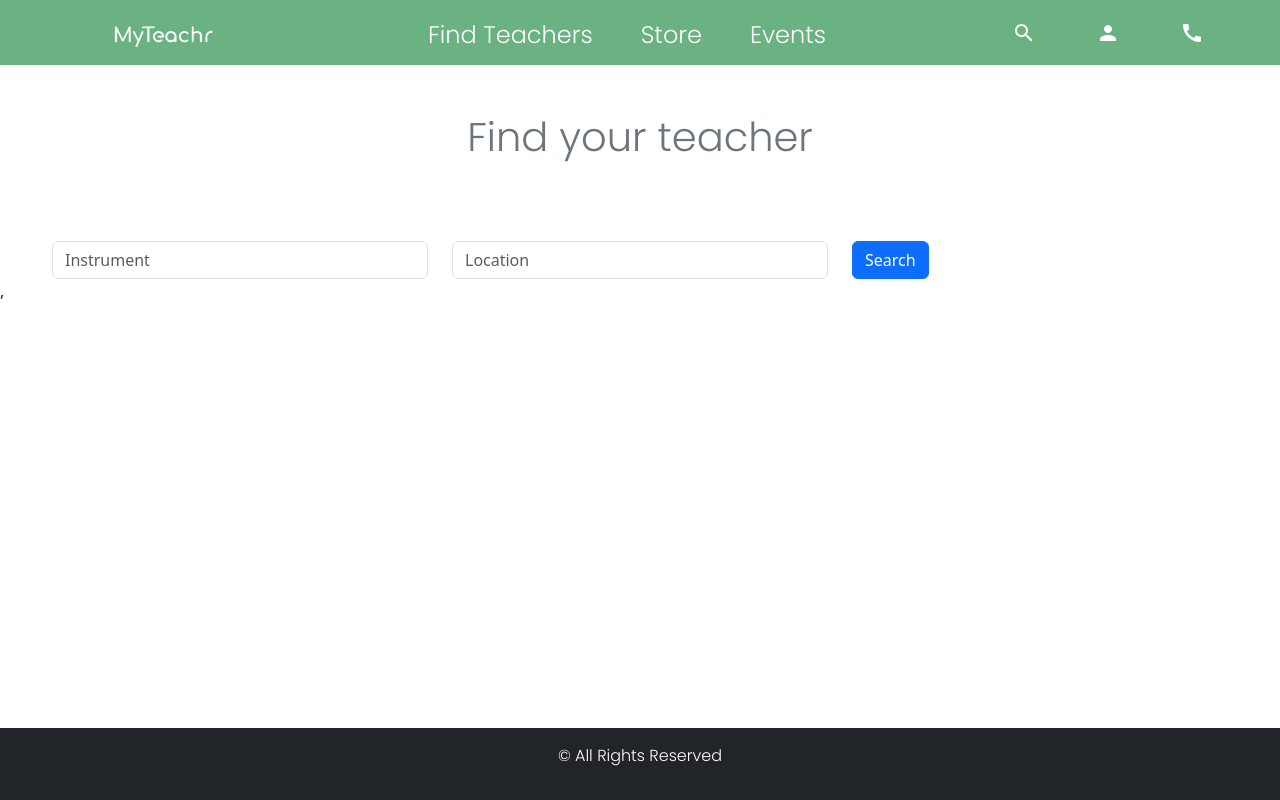
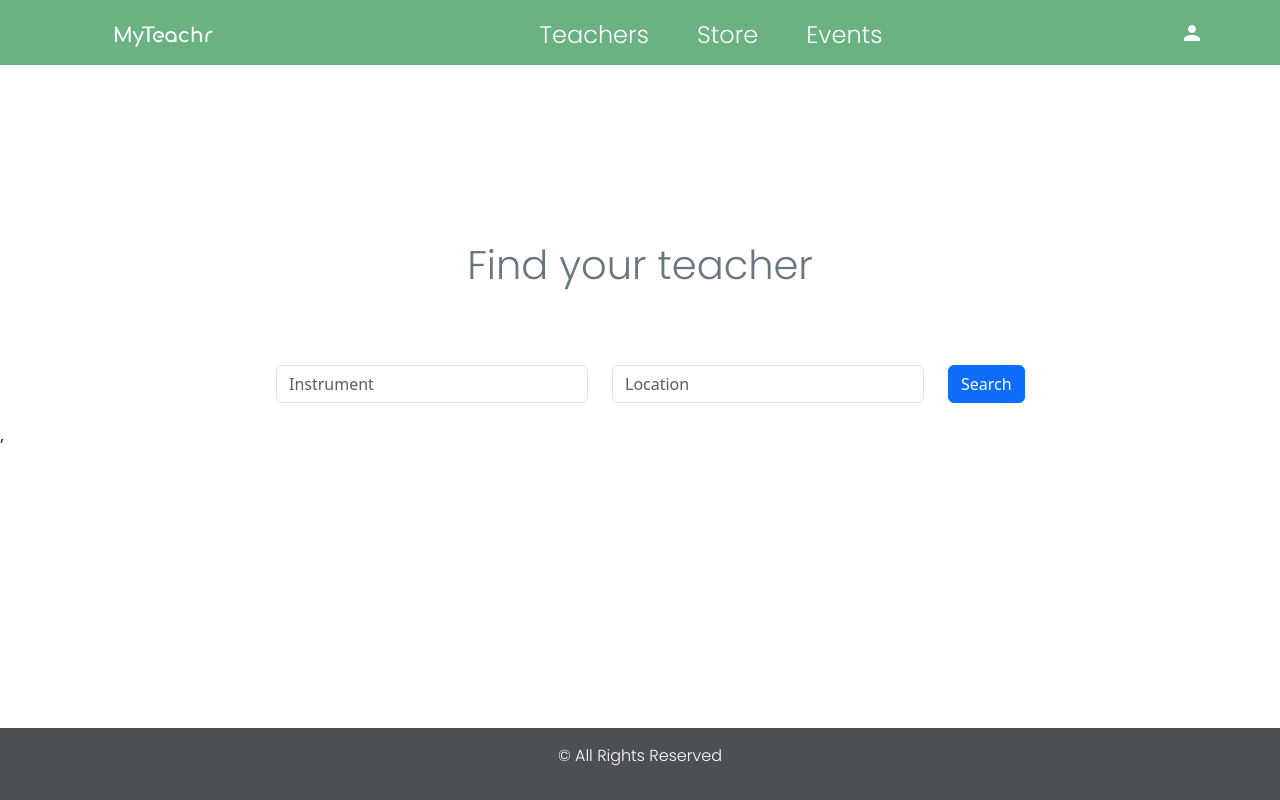
Before and after one commit to dtumuhaise/MyTeachr, a React (Create React App) app in the folder myteachr/: page / in a window 1280 px wide. Built offline with nearby package versions, Linux system fonts and the light colour scheme.

Commit message:
changes to home page

```diff
--- a/myteachr/src/components/Footer.js
+++ b/myteachr/src/components/Footer.js
@@ -4,7 +4,7 @@ import "bootstrap/dist/css/bootstrap.min.css";
 
 const Footer = () => {
   return (
-    <footer className="bg-dark text-white text-center py-3">
+    <footer className="bg-dark text-white text-center py-3" style={{ opacity: 0.8 }}>
       <div className="container">
         <div className="rowFooter">
           <div className="col">
--- a/myteachr/src/components/Home.js
+++ b/myteachr/src/components/Home.js
@@ -9,7 +9,7 @@ const Home = () => {
       <h1 className="text-secondary font-family-poppins">Find your teacher</h1>
       </div>
 
-      <div className="container mt-4">
+      <div className="searchArea">
         <div className="row">
           <div className="col-md-4">
             <input
@@ -30,6 +30,8 @@ const Home = () => {
           </div>
         </div>
       </div>
+
+
     </div>
   );
 };
--- a/myteachr/src/components/List.js
+++ b/myteachr/src/components/List.js
@@ -1,9 +1,7 @@
 import React from "react";
 import logo from "../Images/logo.png";
 import { NavLink } from "react-router-dom";
-import SearchIcon from '@mui/icons-material/Search';
 import PersonIcon from '@mui/icons-material/Person';
-import CallIcon from '@mui/icons-material/Call';
 import "../css/List.css";
 
 const List = () => {
@@ -18,15 +16,13 @@ const List = () => {
             <div className="list">
                 {/* <NavLink exact to="/" className="listItem" activeClassName="active">Home</NavLink>
                 <NavLink to="/about" className="listItem" activeClassName="active">About</NavLink> */}
-                <NavLink to="/teachers" className="listItem"  activeClassName="active">Find Teachers</NavLink>
+                <NavLink to="/teachers" className="listItem"  activeClassName="active">Teachers</NavLink>
                 <NavLink to="/store" className="listItem"  activeClassName="active">Store</NavLink>
                 <NavLink to="/events" className="listItem"  activeClassName="active">Events</NavLink>
             </div>
         </nav>
         <div className="icons">
-            <SearchIcon className="icon"/>
             <PersonIcon className="icon"/>
-            <CallIcon className="icon"/>
         </div>
     </div>
 </header>
--- a/myteachr/src/components/Teachers.js
+++ b/myteachr/src/components/Teachers.js
@@ -7,6 +7,30 @@ function Teachers() {
   return (
     <div className="container">
       <h1>Teachers</h1>
+
+      <div className="searchArea">
+        <div className="row">
+          <div className="col-md-4">
+            <input
+              type="text"
+              className="form-control"
+              placeholder="Instrument"
+            />
+          </div>
+          <div className="col-md-4">
+            <input
+              type="text"
+              className="form-control"
+              placeholder="Location"
+            />
+          </div>
+          <div className="col-md-4">
+            <button className="btn btn-primary btn-block">Search</button>
+          </div>
+        </div>
+      </div>
+
+
       <ul className="list-group">
         {Users.map((user, index) => (
           <li key={index} className="list-group-item">
--- a/myteachr/src/css/Home.css
+++ b/myteachr/src/css/Home.css
@@ -1,8 +1,15 @@
 .banner{
-
-
+    margin-top: 10%;
     font-family: "Poppins", sans-serif;
-
-    /* background-color: yellow; */
+/*
+    background-color: yellow; */
 
 }
+
+.searchArea{
+
+    justify-content: center;
+    /* background-color: green; */
+    padding: 20px;
+   margin-left: 20%;
+}
--- a/myteachr/src/css/Teachers.css
+++ b/myteachr/src/css/Teachers.css
@@ -1,3 +1,11 @@
 p, h2{
     font-family: "Poppins", sans-serif;
 }
+
+.searchArea{
+
+    /* background-color: green; */
+    padding: 20px;
+    margin-left: 20%;
+
+}
```
